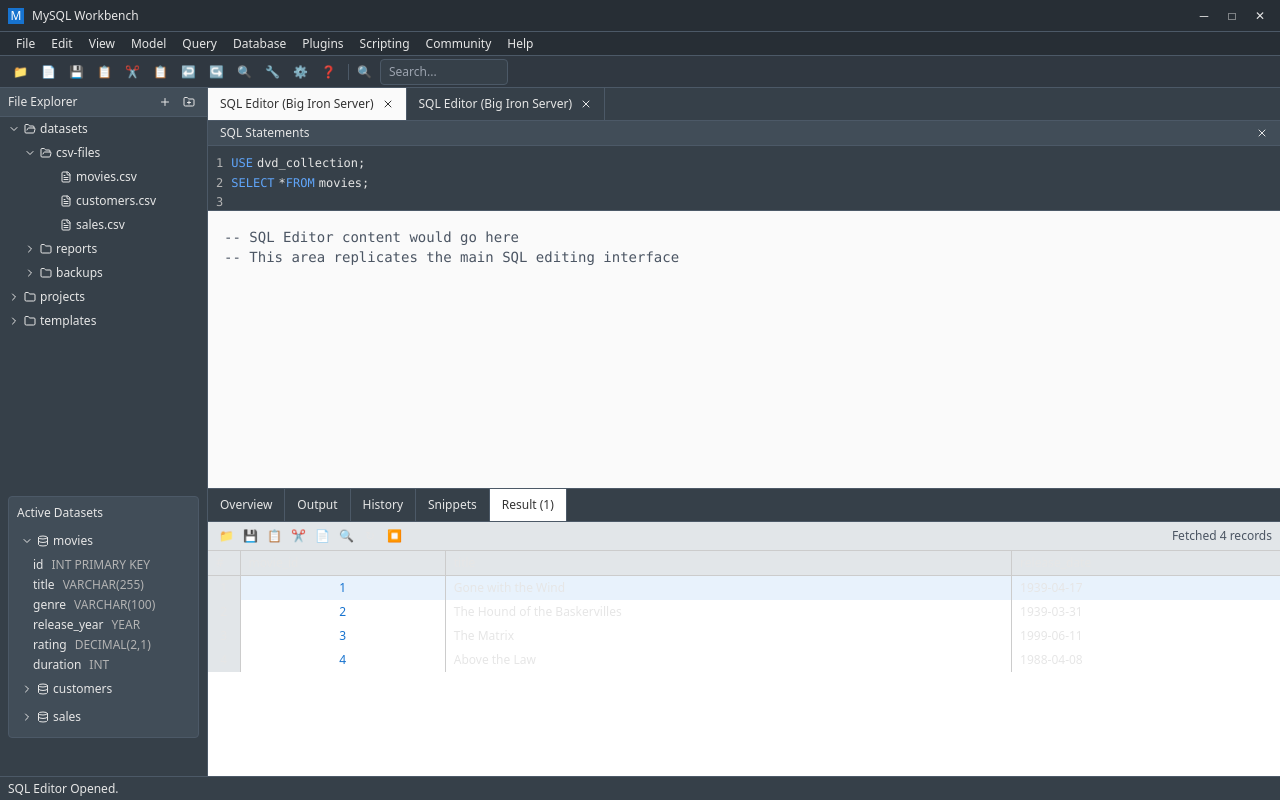
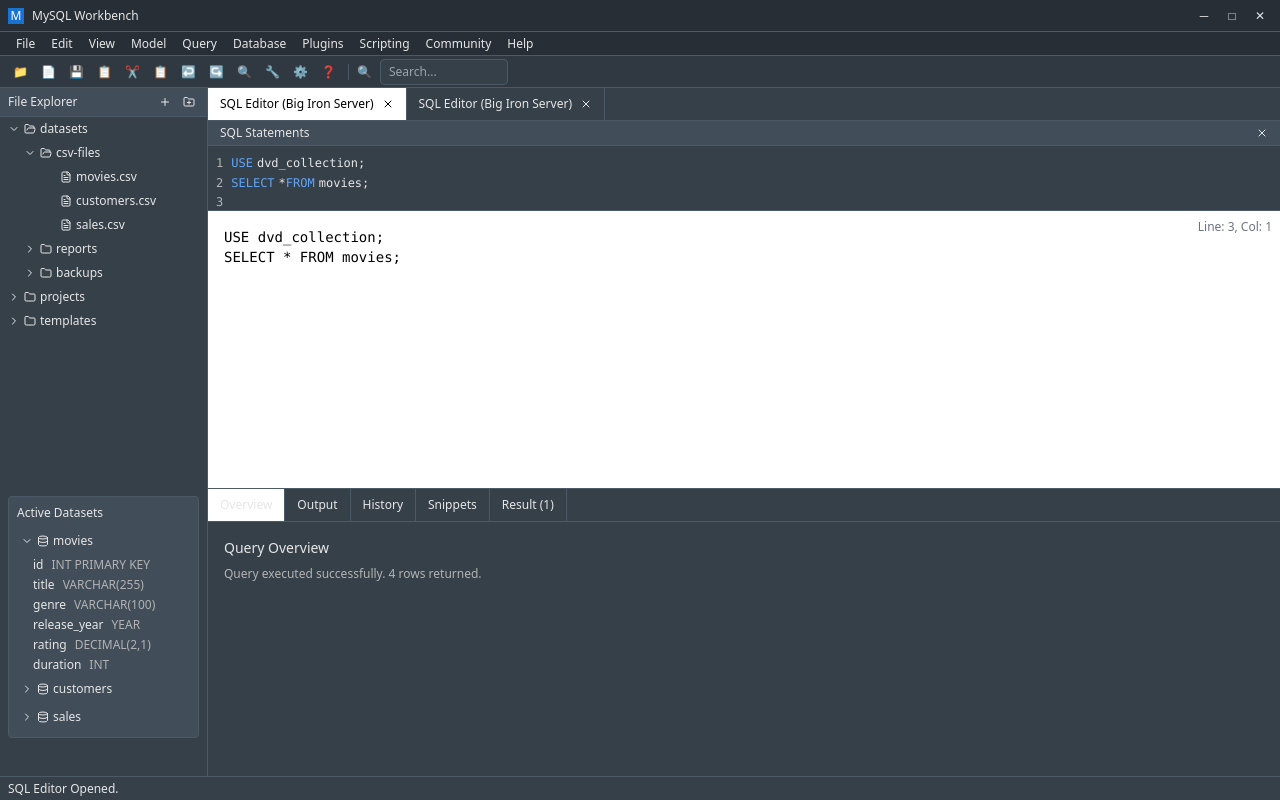
Before and after one commit to SaisagarYT/pixel-perfect-replicator-391, a React (Vite) app: page / in a window 1280 px wide. Both pictures are taken after a click on the element "Overview". Built offline with nearby package versions, Linux system fonts and the light colour scheme.

Commit message:
Fix tabs and table visibility
Update tabs to function correctly and ensure table contents are visible by adjusting text color. The SQL editor will now have a white background and update dynamically as the user types.

```diff
--- a/src/components/ResultGrid.tsx
+++ b/src/components/ResultGrid.tsx
@@ -1,6 +1,9 @@
 import { cn } from "@/lib/utils";
+import { useState } from "react";
 
 const ResultGrid = () => {
+  const [activeTab, setActiveTab] = useState("Result (1)");
+
   const movieData = [
     { id: 1, movie_id: 1, title: "Gone with the Wind", release_date: "1939-04-17" },
     { id: 2, movie_id: 2, title: "The Hound of the Baskervilles", release_date: "1939-03-31" },
@@ -9,6 +12,106 @@ const ResultGrid = () => {
   ];
 
   const tabs = ["Overview", "Output", "History", "Snippets", "Result (1)"];
+
+  const renderTabContent = () => {
+    switch (activeTab) {
+      case "Overview":
+        return (
+          <div className="p-4 text-workbench-text">
+            <h3 className="text-sm font-medium mb-2">Query Overview</h3>
+            <p className="text-xs text-workbench-text-muted">Query executed successfully. 4 rows returned.</p>
+          </div>
+        );
+      case "Output":
+        return (
+          <div className="p-4 text-workbench-text">
+            <div className="text-xs font-mono">
+              <div className="text-green-600">Query OK, 4 rows affected (0.001 sec)</div>
+              <div className="text-workbench-text-muted mt-2">Execution time: 0.001s</div>
+            </div>
+          </div>
+        );
+      case "History":
+        return (
+          <div className="p-4 text-workbench-text">
+            <h3 className="text-sm font-medium mb-2">Query History</h3>
+            <div className="text-xs space-y-1">
+              <div className="text-workbench-text-muted">SELECT * FROM movies; - 2 minutes ago</div>
+              <div className="text-workbench-text-muted">USE dvd_collection; - 5 minutes ago</div>
+            </div>
+          </div>
+        );
+      case "Snippets":
+        return (
+          <div className="p-4 text-workbench-text">
+            <h3 className="text-sm font-medium mb-2">Saved Snippets</h3>
+            <div className="text-xs space-y-1">
+              <div className="text-workbench-blue cursor-pointer">SELECT template</div>
+              <div className="text-workbench-blue cursor-pointer">JOIN template</div>
+            </div>
+          </div>
+        );
+      case "Result (1)":
+        return (
+          <div className="flex-1 bg-workbench-grid-bg overflow-auto">
+            {/* Grid Toolbar */}
+            <div className="bg-workbench-grid-header border-b border-workbench-grid-border px-2 py-1 flex items-center gap-2">
+              <div className="flex gap-1">
+                {["📁", "💾", "📋", "✂️", "📄", "🔍", "↻", "⏹️"].map((icon, index) => (
+                  <button
+                    key={index}
+                    className="w-5 h-5 flex items-center justify-center text-xs hover:bg-workbench-hover rounded"
+                  >
+                    {icon}
+                  </button>
+                ))}
+              </div>
+              <span className="text-xs text-workbench-text ml-auto">Fetched 4 records</span>
+            </div>
+
+            {/* Grid Table */}
+            <div className="overflow-auto">
+              <table className="w-full text-xs">
+                <thead>
+                  <tr className="bg-workbench-grid-header border-b border-workbench-grid-border">
+                    <th className="text-left px-2 py-1 border-r border-workbench-grid-border font-normal w-8 text-workbench-text">#</th>
+                    <th className="text-left px-2 py-1 border-r border-workbench-grid-border font-normal text-workbench-text">movie_id</th>
+                    <th className="text-left px-2 py-1 border-r border-workbench-grid-border font-normal text-workbench-text">title</th>
+                    <th className="text-left px-2 py-1 font-normal text-workbench-text">release_date</th>
+                  </tr>
+                </thead>
+                <tbody>
+                  {movieData.map((movie, index) => (
+                    <tr
+                      key={movie.id}
+                      className={cn(
+                        "hover:bg-blue-50 cursor-pointer transition-colors",
+                        index === 0 ? "bg-workbench-grid-selected" : "bg-workbench-grid-bg"
+                      )}
+                    >
+                      <td className="px-2 py-1 border-r border-workbench-grid-border text-center bg-workbench-grid-header text-workbench-text">
+                        {movie.id}
+                      </td>
+                      <td className="px-2 py-1 border-r border-workbench-grid-border text-center text-workbench-blue">
+                        {movie.movie_id}
+                      </td>
+                      <td className="px-2 py-1 border-r border-workbench-grid-border text-workbench-text">
+                        {movie.title}
+                      </td>
+                      <td className="px-2 py-1 text-workbench-text">
+                        {movie.release_date}
+                      </td>
+                    </tr>
+                  ))}
+                </tbody>
+              </table>
+            </div>
+          </div>
+        );
+      default:
+        return null;
+    }
+  };
 
   return (
     <div className="bg-workbench-surface border-t border-workbench-border h-72 flex flex-col">
@@ -20,71 +123,19 @@ const ResultGrid = () => {
             className={cn(
               "px-3 py-2 text-xs border-r border-workbench-border cursor-pointer",
               "transition-colors duration-100",
-              tab === "Result (1)"
-                ? "bg-workbench-grid-bg text-workbench-editor-text"
+              activeTab === tab
+                ? "bg-workbench-grid-bg text-workbench-text"
                 : "text-workbench-text hover:bg-workbench-hover"
             )}
+            onClick={() => setActiveTab(tab)}
           >
             {tab}
           </div>
         ))}
       </div>
 
-      {/* Result Grid */}
-      <div className="flex-1 bg-workbench-grid-bg overflow-auto">
-        {/* Grid Toolbar */}
-        <div className="bg-workbench-grid-header border-b border-workbench-grid-border px-2 py-1 flex items-center gap-2">
-          <div className="flex gap-1">
-            {["📁", "💾", "📋", "✂️", "📄", "🔍", "↻", "⏹️"].map((icon, index) => (
-              <button
-                key={index}
-                className="w-5 h-5 flex items-center justify-center text-xs hover:bg-gray-200 rounded"
-              >
-                {icon}
-              </button>
-            ))}
-          </div>
-          <span className="text-xs text-gray-600 ml-auto">Fetched 4 records</span>
-        </div>
-
-        {/* Grid Table */}
-        <div className="overflow-auto">
-          <table className="w-full text-xs">
-            <thead>
-              <tr className="bg-workbench-grid-header border-b border-workbench-grid-border">
-                <th className="text-left px-2 py-1 border-r border-workbench-grid-border font-normal w-8">#</th>
-                <th className="text-left px-2 py-1 border-r border-workbench-grid-border font-normal">movie_id</th>
-                <th className="text-left px-2 py-1 border-r border-workbench-grid-border font-normal">title</th>
-                <th className="text-left px-2 py-1 font-normal">release_date</th>
-              </tr>
-            </thead>
-            <tbody>
-              {movieData.map((movie, index) => (
-                <tr
-                  key={movie.id}
-                  className={cn(
-                    "hover:bg-blue-50 cursor-pointer transition-colors",
-                    index === 0 ? "bg-workbench-grid-selected" : "bg-workbench-grid-bg"
-                  )}
-                >
-                  <td className="px-2 py-1 border-r border-workbench-grid-border text-center bg-workbench-grid-header">
-                    {movie.id}
-                  </td>
-                  <td className="px-2 py-1 border-r border-workbench-grid-border text-center text-workbench-blue">
-                    {movie.movie_id}
-                  </td>
-                  <td className="px-2 py-1 border-r border-workbench-grid-border">
-                    {movie.title}
-                  </td>
-                  <td className="px-2 py-1">
-                    {movie.release_date}
-                  </td>
-                </tr>
-              ))}
-            </tbody>
-          </table>
-        </div>
-      </div>
+      {/* Tab Content */}
+      {renderTabContent()}
     </div>
   );
 };
--- a/src/components/SqlEditor.tsx
+++ b/src/components/SqlEditor.tsx
@@ -1,11 +1,20 @@
 import { cn } from "@/lib/utils";
 import { X } from "lucide-react";
+import { useState } from "react";
 
 const SqlEditor = () => {
+  const [sqlContent, setSqlContent] = useState(`USE dvd_collection;
+SELECT * FROM movies;
+`);
+
   const tabs = [
     { id: 1, name: "SQL Editor (Big Iron Server)", active: true },
     { id: 2, name: "SQL Editor (Big Iron Server)", active: false }
   ];
+
+  const handleSqlChange = (e: React.ChangeEvent<HTMLTextAreaElement>) => {
+    setSqlContent(e.target.value);
+  };
 
   return (
     <div className="flex-1 flex flex-col">
@@ -18,7 +27,7 @@ const SqlEditor = () => {
               "flex items-center px-3 py-2 text-xs border-r border-workbench-border cursor-pointer",
               "transition-colors duration-100",
               tab.active
-                ? "bg-workbench-editor-bg text-workbench-editor-text"
+                ? "bg-white text-black"
                 : "bg-workbench-surface text-workbench-text hover:bg-workbench-hover"
             )}
           >
@@ -56,10 +65,16 @@ const SqlEditor = () => {
       </div>
 
       {/* Main Editor Area */}
-      <div className="flex-1 bg-workbench-editor-bg text-workbench-editor-text p-4">
-        <div className="font-mono text-sm">
-          <p className="text-gray-600">-- SQL Editor content would go here</p>
-          <p className="text-gray-600">-- This area replicates the main SQL editing interface</p>
+      <div className="flex-1 bg-white text-black relative">
+        <textarea
+          value={sqlContent}
+          onChange={handleSqlChange}
+          className="w-full h-full p-4 font-mono text-sm bg-white text-black border-none outline-none resize-none"
+          placeholder="-- Enter your SQL queries here..."
+          style={{ fontFamily: 'Consolas, Monaco, "Courier New", monospace' }}
+        />
+        <div className="absolute top-2 right-2 text-xs text-gray-500">
+          Line: 3, Col: 1
         </div>
       </div>
     </div>
```
